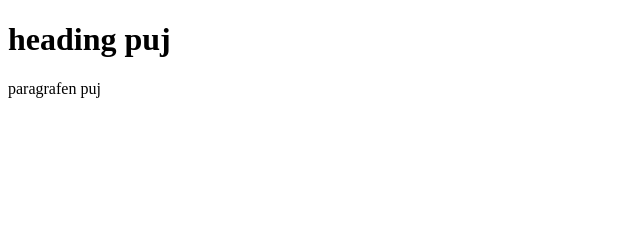
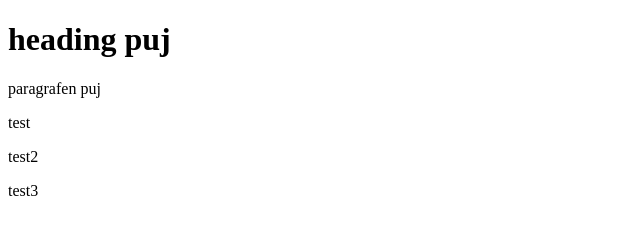
Before and after one commit to kennycph/sletmig-gittest, a plain HTML site: page index.html in a window 1280 px wide. Shown: the whole page, without its empty margins (0-640 px from the left). Drawn offline with Linux system fonts and the light colour scheme.

Commit message:
Tilføjet test 1-3

```diff
--- a/index.html
+++ b/index.html
@@ -11,6 +11,9 @@
 <body>
     <h1>heading puj</h1>
     <p>paragrafen puj</p>
+    <p>test</p>
+    <p>test2</p>
+    <p>test3</p>
     <script src=""></script>
 
 </body>
```
